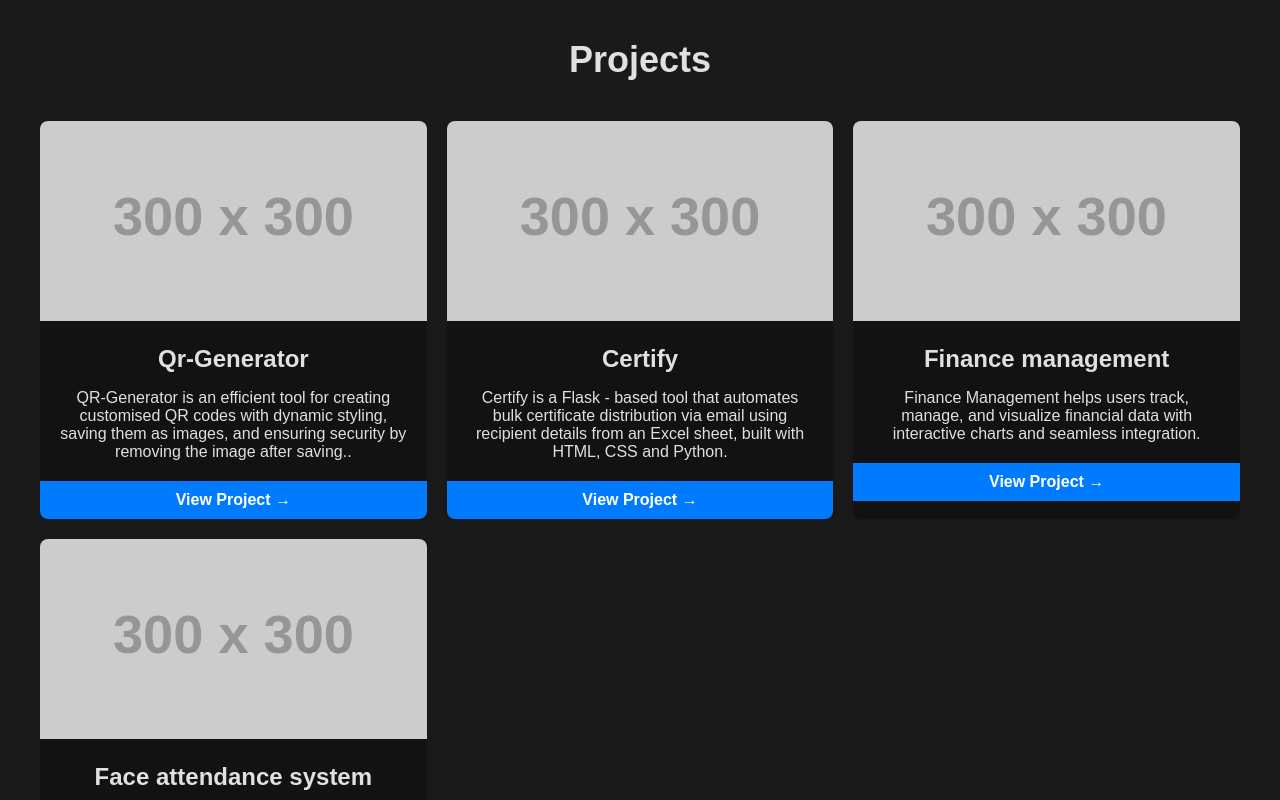
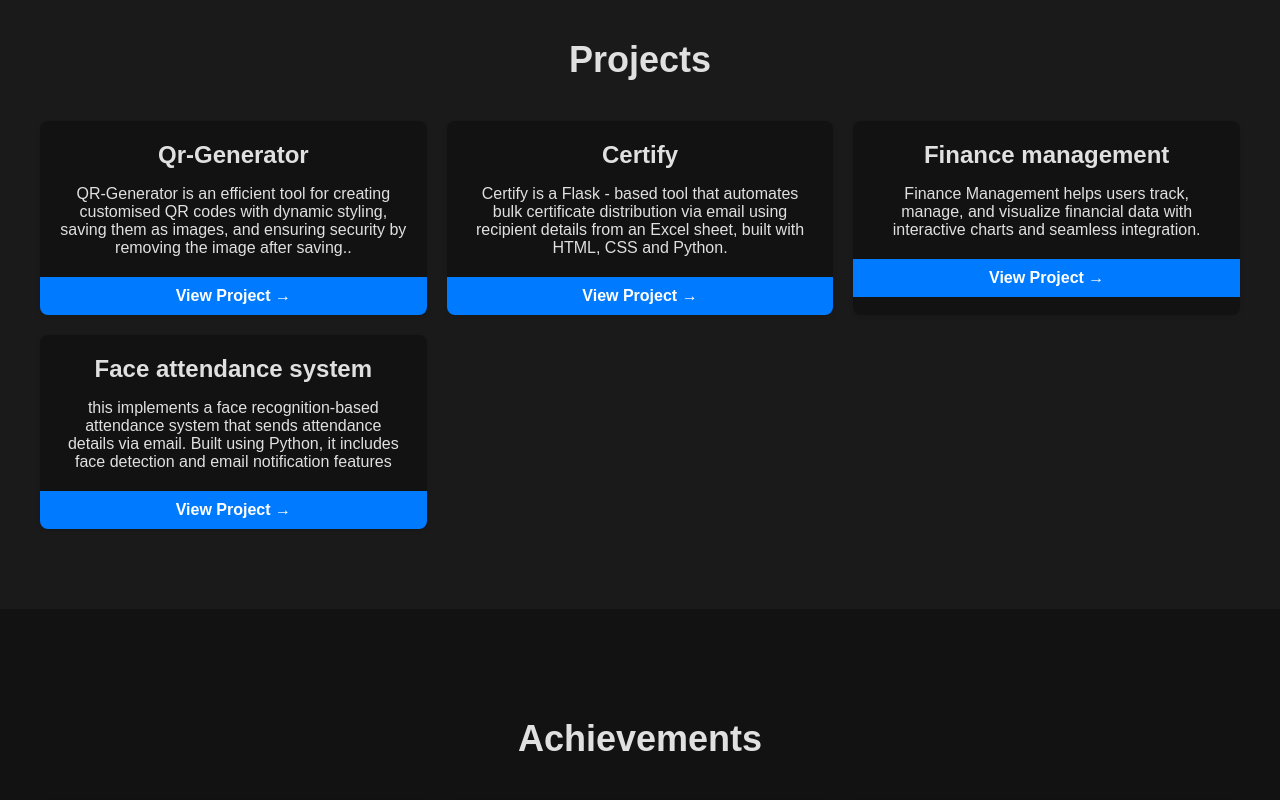
Before and after one commit to kamalesh-E08/Personal_Portfolio, a React (Vite) app: page / in a window 1280 px wide. Shown: the part 1240-2040 px from the top of the page. Built offline with nearby package versions, Linux system fonts and the light colour scheme.

Commit message:
image modification

```diff
--- a/src/App.jsx
+++ b/src/App.jsx
@@ -59,11 +59,11 @@ const App = () => {
           <h2 className="slide-in">Projects</h2>
           <div className="projects-grid">
             <div className="project-card slide-in">
-              <img
+              {/* <img
                 src="https://via.placeholder.com/300"
                 alt="Project 1"
                 className="project-image"
-              />
+              /> */}
               <h3>Qr-Generator</h3>
               <p>QR-Generator is an efficient tool for creating customised QR codes with dynamic styling, saving them as images, and ensuring security by removing the image after saving..</p>
               <a href="https://github.com/kamalesh-E08/QR-Generator" className="project-link">
@@ -72,11 +72,11 @@ const App = () => {
             </div>
 
             <div className="project-card slide-in">
-              <img
+              {/* <img
                 src="https://via.placeholder.com/300"
                 alt="Project 2"
                 className="project-image"
-              />
+              /> */}
               <h3>Certify</h3>
               <p>Certify is a Flask - based tool that automates bulk certificate distribution via email using recipient details from an Excel sheet, built with HTML, CSS and Python.</p>
               <a href="https://github.com/kamalesh-E08/Certify" className="project-link">
@@ -84,11 +84,11 @@ const App = () => {
               </a>
             </div>
             <div className="project-card slide-in">
-              <img
+              {/* <img
                 src="https://via.placeholder.com/300"
                 alt="Project 3"
                 className="project-image"
-              />
+              /> */}
               <h3>Finance management</h3>
               <p>Finance Management helps users track, manage, and visualize financial data with interactive charts and seamless integration.</p>
               <a href="https://github.com/kamalesh-E08/React_Finance_Management_FE" className="project-link">
@@ -96,11 +96,11 @@ const App = () => {
               </a>
             </div>
             <div className="project-card slide-in">
-              <img
+              {/* <img
                 src="https://via.placeholder.com/300"
                 alt="Project 4"
                 className="project-image"
-              />
+              /> */}
               <h3>Face attendance system </h3>
               <p>this implements a face recognition-based attendance system that sends attendance details via email. Built using Python, it includes face detection and email notification features</p>
               <a href="https://github.com/kamalesh-E08/Face-attendance-system-with-email" className="project-link">
```
